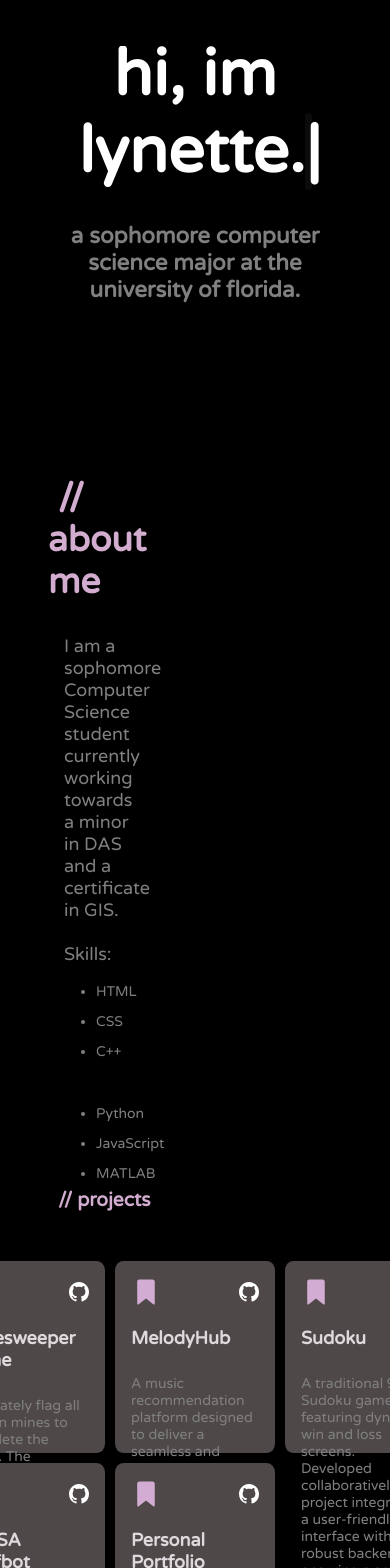
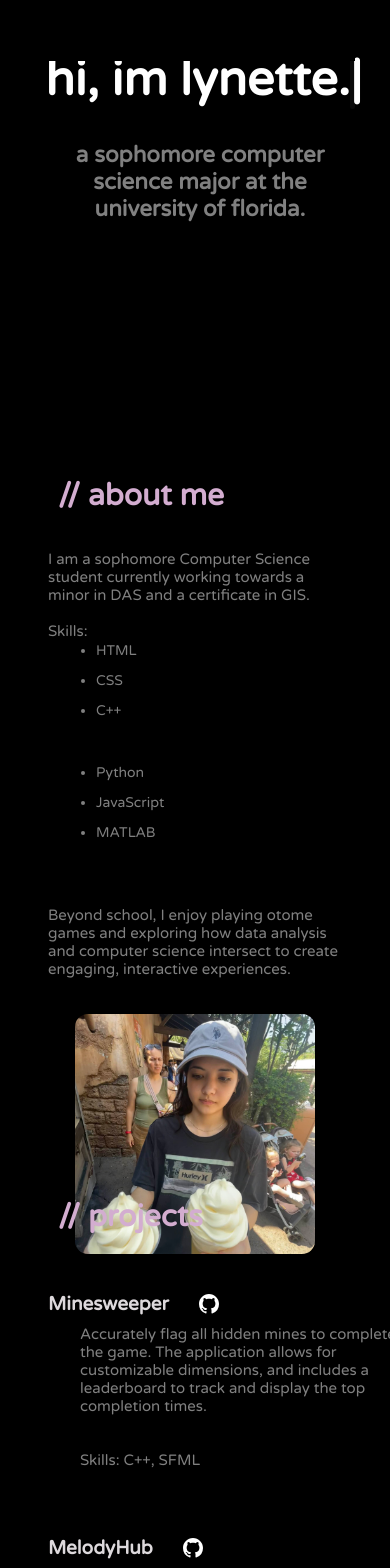
Before and after one commit to lynettehemingway/lynette-portfolio, a React (Create React App) app: page / in a window 390 px wide. Shown: the part 432-2000 px from the top of the page. Built offline with nearby package versions, Linux system fonts and the light colour scheme; a web font is replaced by a local one.

Commit message:
mobile menu

```diff
--- a/package.json
+++ b/package.json
@@ -1,6 +1,5 @@
 {
-  "homepage": "https://lynettehemingway.github.io/lynette-portfolio",
-  "name": "personal-portfolio",
+  "name": "lynette-portfolio",
   "version": "0.1.0",
   "private": true,
   "dependencies": {
@@ -18,8 +17,6 @@
   },
   "scripts": {
     "start": "react-scripts start",
-    "predeploy": "npm run build",
-    "deploy": "gh-pages -d build",
     "build": "react-scripts build",
     "test": "react-scripts test",
     "eject": "react-scripts eject"
@@ -43,6 +40,7 @@
     ]
   },
   "devDependencies": {
+    "@babel/plugin-proposal-private-property-in-object": "^7.21.11",
     "gh-pages": "^6.1.1"
   }
 }
--- a/src/components/Footer/footer.css
+++ b/src/components/Footer/footer.css
@@ -24,3 +24,11 @@
     margin-top: -40px;
     align-items: left;
 }
+
+/* mobile menu */
+@media (max-width: 960px){
+    .footer{
+        margin-top: 200px;
+        margin-left: 40px;
+    }
+}
--- a/src/components/Footer/footer.js
+++ b/src/components/Footer/footer.js
@@ -1,6 +1,5 @@
 import React from 'react';
 import './footer.css';
-import email from '../../assets/mail.svg';
 import resumeIcon from '../../assets/iconmonstr-cv-2.svg';
 import linkedin from '../../assets/iconmonstr-linkedin-1.svg';
 import resumePDF from '../../assets/LynetteHemingwayResume.pdf'; // Import your PDF here
--- a/src/components/Intro/intro.css
+++ b/src/components/Intro/intro.css
@@ -3,7 +3,6 @@
     width: 100vw;
     max-width: 75rem;
     margin: 0 auto;
-    overflow: hidden;
     display: flex;
     flex-direction: row;
     padding: 3rem 1rem;
@@ -46,6 +45,10 @@
 
 }
 
+.img-mobile{
+    display:none;
+}
+
 .raise {
     margin-top: -30px;
 }
@@ -55,26 +58,100 @@
 
 .section1 {
     font-size:13px;
-
-    /* color: rgb(224, 189, 219); */
     color: gray;
     vertical-align: middle;
     display: inline-block;
     padding: 1rem 3rem;
-    /* vertical-align: middle; */
-    /* margin-left: 10px; */
 }
 
 
 .ul {
     list-style-type: circle;
-    color:rgb(236, 26, 208);
     font-weight: bold;
 }
 
 li {
     margin-bottom: 13px;
     font-size: 14px;
+}
 
 
+/* mobile */
+@media (max-width: 550px){
+    .about {
+        font-size: 30px;
+        margin-top: -30px;
+    }
+
+    .introPara{
+        font-size: 13px;
+        padding: 1rem 0rem;
+    }
+
+    .img{
+        margin-left: -10px;
+        max-width: 80%;
+        max-height: 70%;
+        margin-top: 40px;
+    }
+
+    .introContent {
+        width: 100%;
+    }
+
 }
+
+@media (max-width: 670px){
+    .introContent {
+        width: 100%;
+    }
+
+    .introPara{
+        margin-top: 20px;
+        font-size: 15px;
+        padding: 1rem 0rem;
+    }
+
+    .img{
+        display:none;
+    }
+
+    .img-mobile{
+        /* object-fit: cover;
+        display:flex;
+        justify-content: center;
+        align-items: center;
+        max-width: 70%;
+        max-height: 90%;
+        border-radius: 25px;
+        margin-left: 105px;
+        margin-top: 30px;
+        width: 300px;
+        height: 300px; */
+        display: grid;
+        place-items: center;
+        object-fit: cover;
+        height: 15rem;
+        width: 15rem;
+        border-radius: 13px;
+        margin:auto;
+        margin-top: 20px;
+    }
+}
+
+@media (max-width: 960px){
+    .introContent {
+        width: 100%;
+    }
+
+    .introPara{
+        font-size: 15spx;
+    }
+
+    .img{
+        margin-left: -10px;
+        max-width: 90%;
+        max-height: 80%;
+        margin-top: 40px;
+    }
+}
--- a/src/components/Intro/intro.js
+++ b/src/components/Intro/intro.js
@@ -21,6 +21,7 @@ const Intro = () => {
                     </ul>
                     <p className="introPara">Beyond school, I enjoy playing otome games and exploring how data analysis and computer science intersect to create engaging, interactive experiences.</p>
                     </div>
+                    <img src={me} alt="net" className="img-mobile" />
 
                 </div>
                 <div className="img">
--- a/src/components/Projects/projects.css
+++ b/src/components/Projects/projects.css
@@ -2,7 +2,7 @@
     height: calc(100vh - 3rem);
     width: 100vw;
     max-width: 75rem;
-    margin: 0 auto;
+    margin: auto;
     padding: 3rem 1rem;
     margin-top: -100px;
     margin-bottom: 10px;
@@ -14,6 +14,10 @@
     font-size: 2rem;
     font-weight: 300;
     width: 100%;
+}
+
+.mobileproj {
+    display:none;
 }
 
 .proj {
@@ -84,8 +88,6 @@
 
 
 .box{
-    justify-content: space-between;
-    align-items: center;
     display: flex;
     justify-content: space-between;
     align-items: center;
@@ -94,39 +96,71 @@
 
 
 /* mobile */
-@media (max-width: 768px) {
+@media (max-width: 500px) {
+    .proj{
+        font-size: 30px;
+        margin-top: -30px;
+    }
     .projContent {
-        padding: 1rem;
-        font-size: 1.2rem;
+        width: 10px;
+        height: 10px;
+        margin-top: 70px;
+    }
+    .card-wrapper {
+        display: grid;
+        grid-template-columns: repeat(1, 1fr);
+    }
+}
+
+@media (max-width: 670px) {
+    .card-wrapper {
+        margin-left: 135px;
+        display: grid;
+        width: 9rem;
+        height: 10rem;
+        grid-template-columns: repeat(2, 1fr);
     }
 
-    .proj {
-        font-size: 1.5rem;
+}
+
+@media (max-width: 960px) {
+    .proj{
+        font-size: 30px;
+        white-space: nowrap;
+        font-weight: bold;
     }
 
-    .card {
-        width: 100%;
-        height: auto;
-        padding: 1.5rem;
+    .mobileproj {
+        display:contents;
+        color: gray;
+        font-size: 15px;
+    }
+
+    .projContent {
+        width: 10px;
+        height: 10px;
+        margin-top: 10px;
+    }
+
+
+    .description {
+        margin-top: 10px;
+        width: 400px;
+        font-size: 15px;
+        padding: 0rem 2rem;
+    }
+
+    .name {
+        font-size: 19px;
+        white-space: nowrap;
+    }
+
+    .github-icon{
+        margin-left: 30px;
+        margin-bottom: -50px;
     }
 
     .card-wrapper {
-        grid-template-columns: repeat(auto-fit, minmax(150px, 1fr));
+       display:none;
     }
 }
-
-@media (max-width: 480px) {
-    .projContent {
-        font-size: 1rem;
-    }
-
-    .proj {
-        font-size: 1.2rem;
-    }
-
-    .card {
-        padding: 1rem;
-        width: 10rem;
-        height: 12rem;
-    }
-}
--- a/src/components/Projects/projects.js
+++ b/src/components/Projects/projects.js
@@ -10,11 +10,58 @@ const Projects = () => {
         <section id="projects">
             <div className="projContent">
                 <span className="proj">// projects</span>
+                <br></br><br></br>
+
+                <div className="mobileproj">
+                    <div className="box">
+                        <p className="name">Minesweeper</p>
+                    <a href="https://github.com/lynettehemingway/minesweeper" target="_blank" rel="noopener noreferrer">
+                            <img src={github} alt="github" className="github-icon" />
+                        </a> </div>
+                    <p className="description">Accurately flag all hidden mines to complete the game. The application allows for customizable dimensions, and includes a leaderboard to track and display the top completion times.
+                    <br></br><br></br><br></br>Skills: C++, SFML</p>
+                    <br></br>
+
+
+                    <div className="box">
+                        <h2 className="name">MelodyHub</h2>
+                    <a href="https://github.com/lynettehemingway/melodyhub" target="_blank" rel="noopener noreferrer">
+                            <img src={github} alt="github" className="github-icon" />
+                        </a></div>
+                        <p className="description">A music recommendation platform designed to deliver a seamless and responsive user experience across all devices.
+                        <br></br><br></br><br></br>Skills: HTML, CSS, Python, JavaScript</p><br></br>
+
+
+                    <div className="box">
+                        <h2 className="name">Sudoku</h2>
+                    <a href="https://github.com/thadavale/Sudoku" target="_blank" rel="noopener noreferrer">
+                            <img src={github} alt="github" className="github-icon" />
+                    </a></div>
+                        <p className="description">A traditional 9x9 Sudoku game featuring dynamic win and loss screens. Developed collaboratively, this project integrates a user-friendly interface with a robust backend, ensuring a smooth and interactive gameplay experience.
+                        <br></br><br></br><br></br>Skills: Pygame, Python</p><br></br>
+
+                    <div className="box">
+                        <h2 className="name">UFFSA Wolfbot</h2>
+                    <a href="https://github.com/lynettehemingway/wolfbot" target="_blank" rel="noopener noreferrer">
+                            <img src={github} alt="github" className="github-icon" />
+                    </a></div>
+                        <p className="description">A comprehensive Discord bot tailored for a University of Florida organization, designed to streamline event management and enhance member engagement. This bot handles event reminders, RSVPs, and maintains a ranking system to track member attendance efficiently.
+                        <br></br><br></br><br></br>Skills: Python</p><br></br>
+
+                    <div className="box">
+                    <h2 className="name">Personal Portfolio</h2>
+                    <a href="https://github.com/lynettehemingway/lynette-portfolio" target="_blank" rel="noopener noreferrer">
+                            <img src={github} alt="github" className="github-icon" />
+                    </a></div>
+                        <p className="description">Showcasing sections on my background, skill set, and individual projects.
+                        <br></br><br></br><br></br>Skills: React, JS, Python, HTML</p>
+                </div>
+
 
                 <div className="card-wrapper">
 
                     <div className="card">
-                        <div class="box">
+                        <div className="box">
                         <img src={mark} alt="mark" className="mark-icon" />
 
                         <a href="https://github.com/lynettehemingway/minesweeper" target="_blank" rel="noopener noreferrer">
@@ -29,7 +76,7 @@ const Projects = () => {
                     </div>
 
                     <div className="card">
-                        <div class="box">
+                        <div className="box">
                         <img src={mark} alt="mark" className="mark-icon" />
 
                         <a href="https://github.com/lynettehemingway/melodyhub" target="_blank" rel="noopener noreferrer">
@@ -43,7 +90,7 @@ const Projects = () => {
                     </div>
 
                     <div className="card">
-                        <div class="box">
+                        <div className="box">
                         <img src={mark} alt="mark" className="mark-icon" />
 
                         <a href="https://github.com/thadavale/Sudoku" target="_blank" rel="noopener noreferrer">
@@ -56,7 +103,7 @@ const Projects = () => {
                     </div>
 
                     <div className="card">
-                        <div class="box">
+                        <div className="box">
                         <img src={mark} alt="mark" className="mark-icon" />
 
                         <a href="https://github.com/lynettehemingway/wolfbot" target="_blank" rel="noopener noreferrer">
@@ -70,7 +117,7 @@ const Projects = () => {
                     </div>
 
                     <div className="card">
-                        <div class="box">
+                        <div className="box">
                         <img src={mark} alt="mark" className="mark-icon" />
 
                         <a href="https://github.com/lynettehemingway/lynette-portfolio" target="_blank" rel="noopener noreferrer">
--- a/src/components/TextGenerate/text.css
+++ b/src/components/TextGenerate/text.css
@@ -48,3 +48,27 @@
     padding: 2rem 3rem;
     color: gray;
   }
+
+
+
+/* mobile */
+@media (max-width: 960px){
+  .flower{
+    height: 20rem;
+    width: 20rem;
+    margin-top: 15px;
+  }
+
+  .text {
+    font-size: 4rem;
+    font-weight: 700;
+  }
+}
+
+/* mobile menu */
+@media (max-width: 960px){
+  .text {
+    font-size: 3rem;
+    margin-left: 10px;
+  }
+}
```
Also changed, not shown: 1 other file (tests, documents, lock files or other folders).
